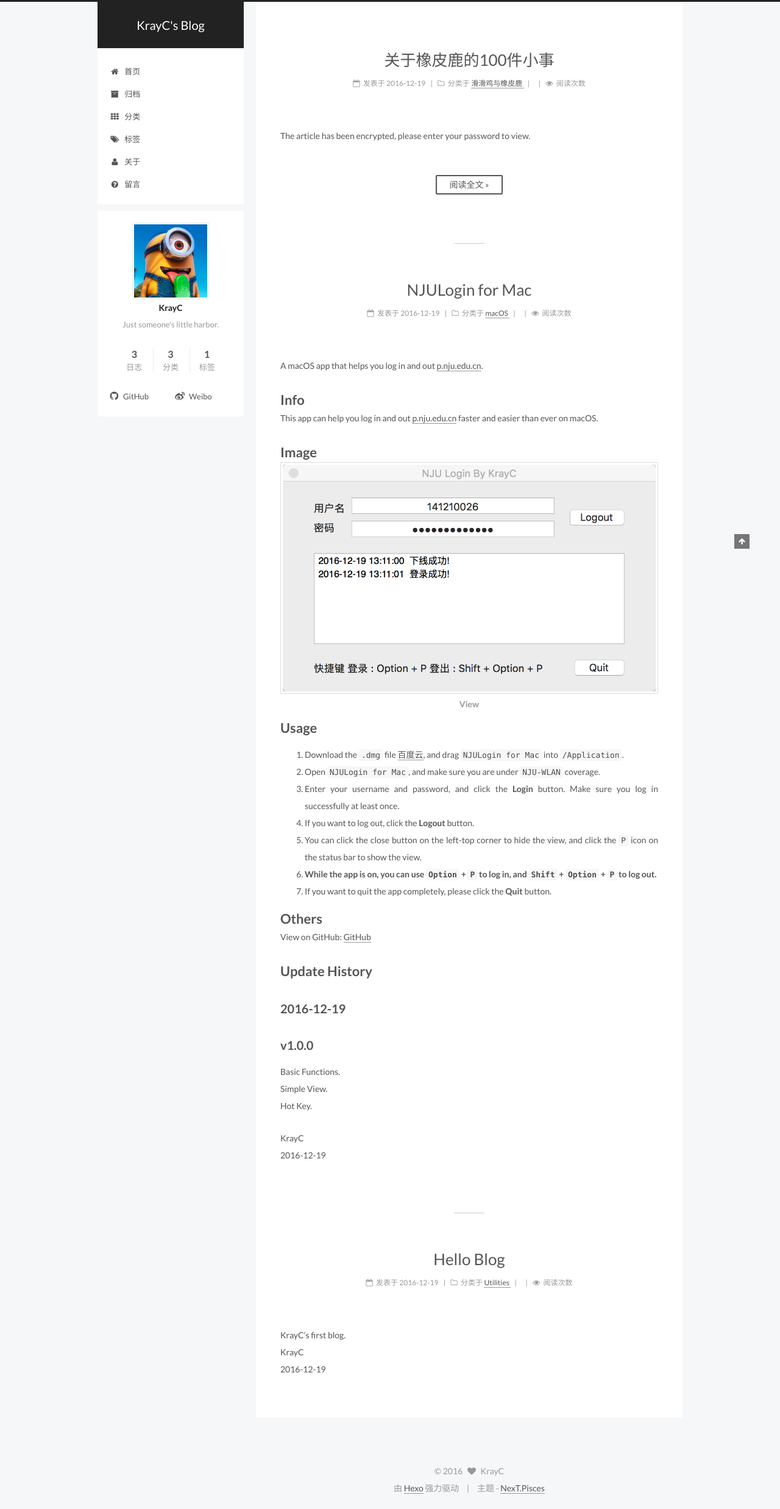
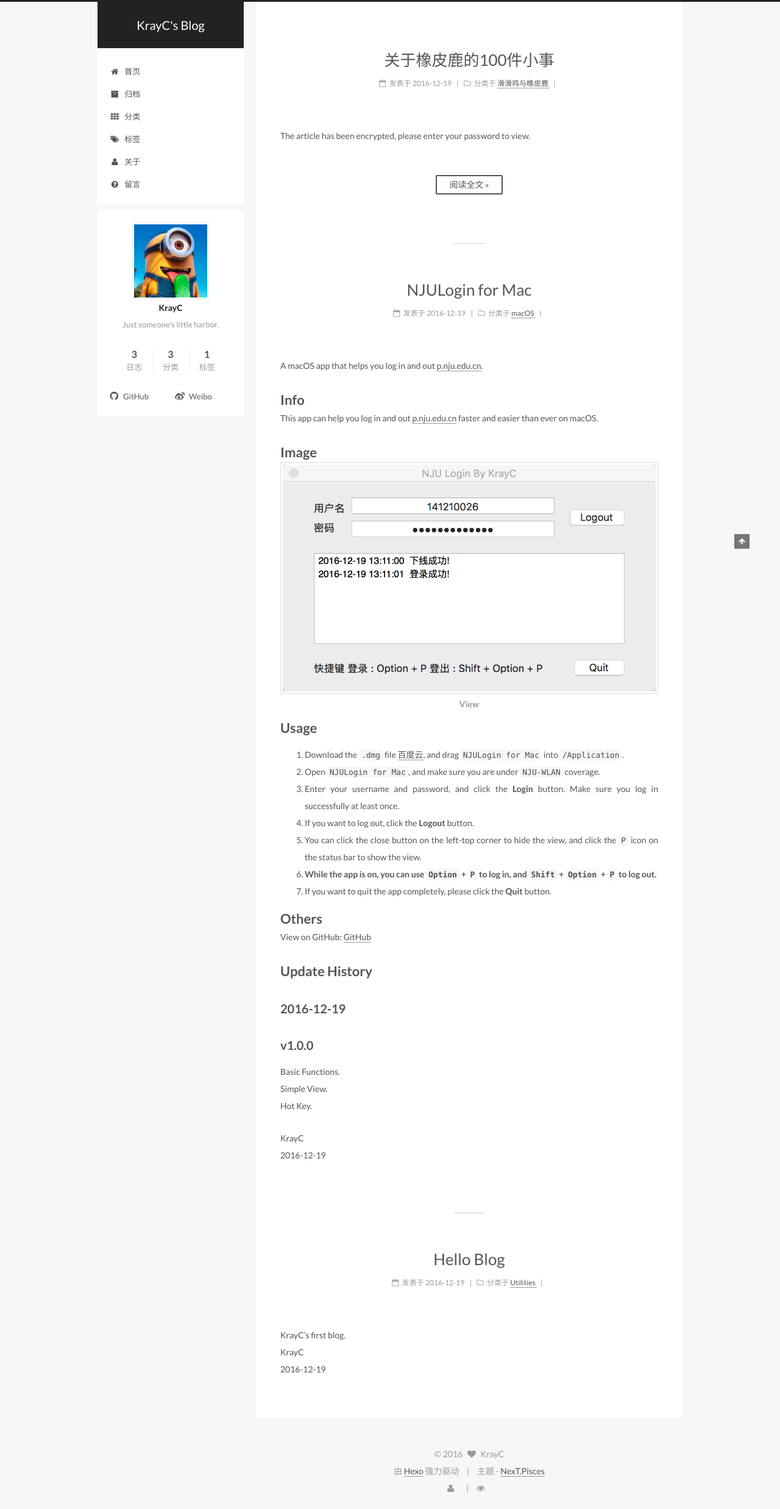
Before and after one commit to krayc425/songkuixi.github.io, a plain HTML site: page index.html in a window 1280 px wide. Shown: the whole page at 61% size. Drawn offline with Linux system fonts and the light colour scheme; some packages are replaced by stand-ins of ours; a script that the page names is missing.

Commit message:
Site updated: 2016-12-21 19:39:02

```diff
--- a/css/main.css
+++ b/css/main.css
@@ -1681,7 +1681,7 @@
   width: 4px;
   height: 4px;
   border-radius: 50%;
-  background: #ff3be2;
+  background: #3408ff;
 }
 .links-of-blogroll {
   font-size: 13px;
--- a/index.html
+++ b/index.html
@@ -354,16 +354,6 @@
 
 
 
-             <span id="/2016/12/19/关于橡皮鹿的100件小事/" class="leancloud_visitors" data-flag-title="关于橡皮鹿的100件小事">
-               <span class="post-meta-divider">|</span>
-               <span class="post-meta-item-icon">
-                 <i class="fa fa-eye"></i>
-               </span>
-               <span class="post-meta-item-text">阅读次数 </span>
-               <span class="leancloud-visitors-count"></span>
-              </span>
-
-
 
 
 
@@ -507,16 +497,6 @@
 
 
 
-
-
-             <span id="/2016/12/19/NJULogin-for-Mac/" class="leancloud_visitors" data-flag-title="NJULogin for Mac">
-               <span class="post-meta-divider">|</span>
-               <span class="post-meta-item-icon">
-                 <i class="fa fa-eye"></i>
-               </span>
-               <span class="post-meta-item-text">阅读次数 </span>
-               <span class="leancloud-visitors-count"></span>
-              </span>
 
 
 
@@ -672,16 +652,6 @@
 
 
 
-
-
-             <span id="/2016/12/19/Hello-Blog/" class="leancloud_visitors" data-flag-title="Hello Blog">
-               <span class="post-meta-divider">|</span>
-               <span class="post-meta-item-icon">
-                 <i class="fa fa-eye"></i>
-               </span>
-               <span class="post-meta-item-text">阅读次数 </span>
-               <span class="leancloud-visitors-count"></span>
-              </span>
 
 
 
@@ -885,6 +855,22 @@
 </div>
 
 
+
+
+
+<div class="busuanzi-count">
+
+  <script async src="https://dn-lbstatics.qbox.me/busuanzi/2.3/busuanzi.pure.mini.js"></script>
+
+
+    <span class="site-uv"><i class="fa fa-user"></i><span class="busuanzi-value" id="busuanzi_value_site_uv"></span></span>
+
+
+
+    <span class="site-pv"><i class="fa fa-eye"></i><span class="busuanzi-value" id="busuanzi_value_site_pv"></span></span>
+
+
+</div>
 
 
 
```
Also changed, not shown: 2016/12/19/Hello-Blog/index.html (+20 -9 lines), 2016/12/19/NJULogin-for-Mac/index.html (+20 -9 lines), 2016/12/19/关于橡皮鹿的100件小事/index.html (+21 -10 lines), about/index.html (+16 -0 lines), archives/2016/12/index.html (+16 -0 lines), archives/2016/index.html (+16 -0 lines), archives/index.html (+16 -0 lines), categories/Utilities/index.html (+16 -0 lines), categories/index.html (+16 -0 lines), categories/macOS/index.html (+16 -0 lines), categories/滑滑鸡与橡皮鹿/index.html (+16 -0 lines), guestbook/index.html (+16 -0 lines), tags/index.html (+16 -0 lines), tags/macOS/index.html (+16 -0 lines).
